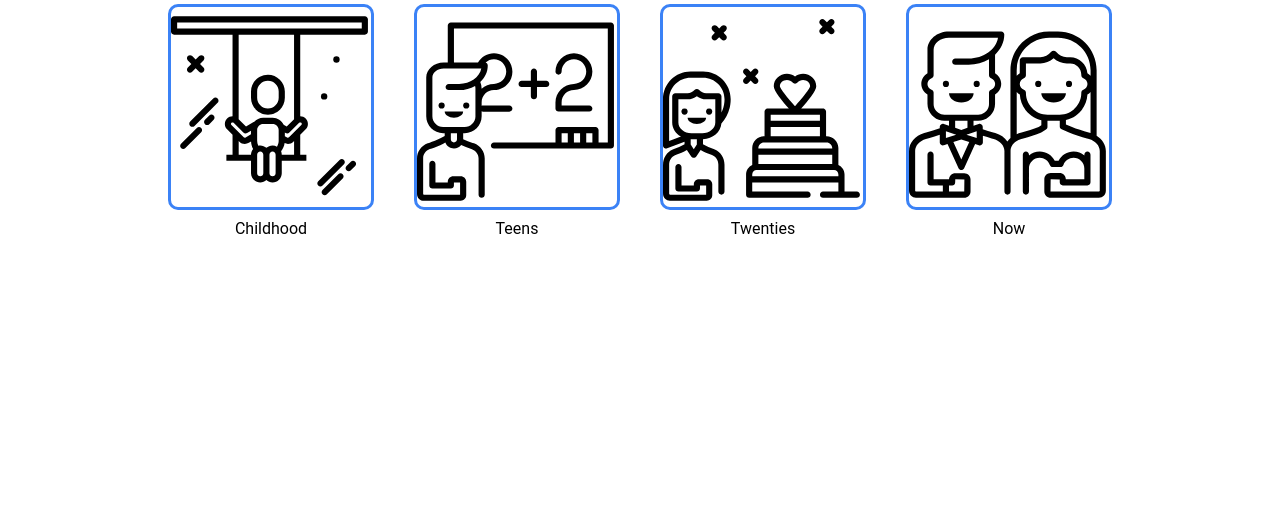
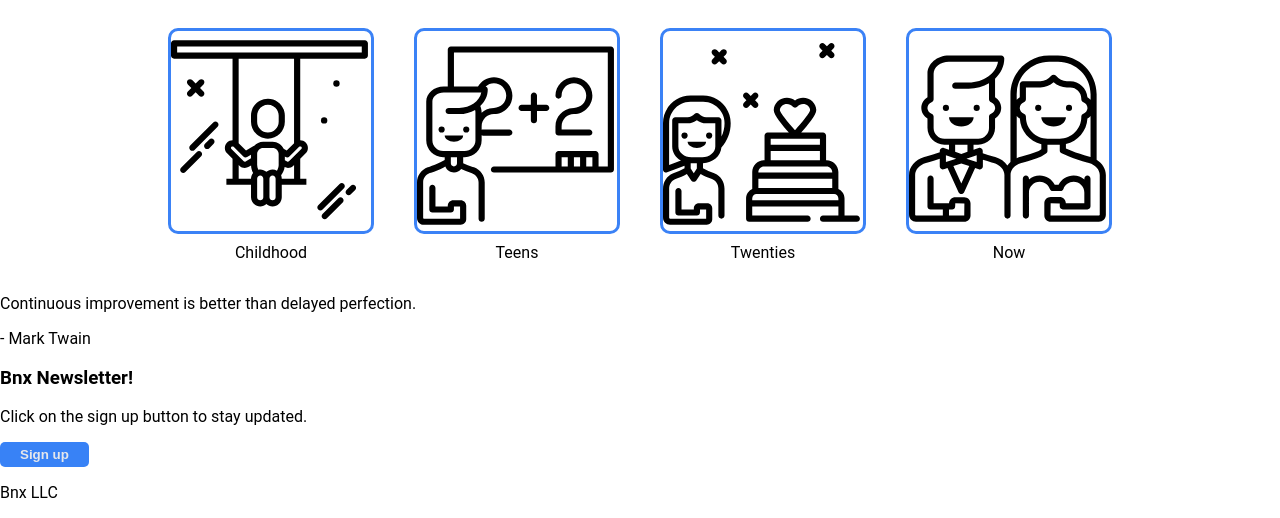
Before and after one commit to kai-meleon/landing_page, a plain HTML site: page index.html in a window 1280 px wide. Shown: the part 654-1172 px from the top of the page. Before the commit the page ends 908 px from the top, so only its background shows below. Drawn offline with Linux system fonts and the light colour scheme.

Commit message:
Add quote wrapper, call to action wrapper and footer wrapper.

```diff
--- a/index.html
+++ b/index.html
@@ -19,7 +19,7 @@
       <div class="hero">
         <div class="jb-tech-card">
             <h1>Bnx</h1>
-            <p class="hero-text">Welcome to my website. Get to know me!</p>
+            <p class="hero-text">Hey there! Welcome to my Website. I'm so excited that you're here. This is my little corner where I share my passions and experiences with you. Dive in, explore, and let's connect!</p>
             <button class="sign-up-button" type="button" alt="sign up button">Sign up</button>
         </div>
         <img class="hero-image" src="images/bnx-small.jpg" alt="Photo of Bnx">
@@ -46,5 +46,25 @@
             </div>
         </div>
     </div>
+    <div class="quote-wrapper">
+        <div class="quote-container">
+            <p class="quote-text"> Continuous improvement is better than delayed perfection. </p>
+            <p class="quote-author">- Mark Twain</p>
+        </div>
+    </div>
+    <div class="call-to-action-wrapper">
+        <div class="call-to-action-container">
+            <div class="call-to-action-card">
+                <h3>Bnx Newsletter!</h3>
+                <p class="call-to-action-text">Click on the sign up button to stay updated.</p>
+            </div>
+            <button class="sign-up-button second" type="button" alt="Sign Up Button">Sign up</button>
+        </div>
+    </div>
+    <div class="footer-wrapper">
+        <div class="footer">
+            <p class="foot-text">Bnx LLC</p>
+        </div>
+   </div>
 </body>
 </html>
```
